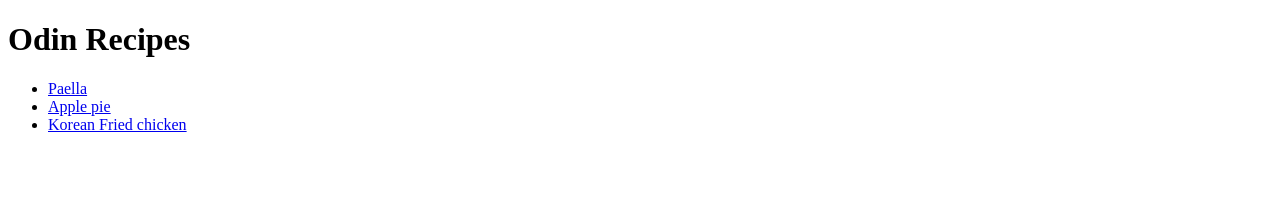
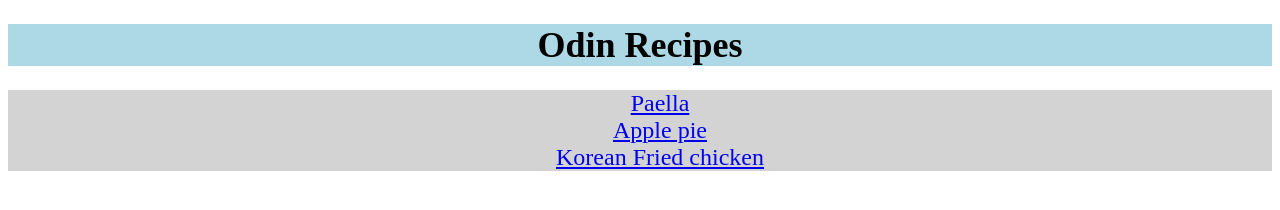
Before and after one commit to 1jeffreyli/odin-recipes, a plain HTML site: page index.html in a window 1280 px wide. Drawn offline with Linux system fonts and the light colour scheme.

Commit message:
Add styles to main recipe page

```diff
--- a/index.html
+++ b/index.html
@@ -4,11 +4,12 @@
 <head>
 <meta charset="UTF-8">
 <title>Recipes</title>
+<link rel="stylesheet" href="style.css">
 </head>
 
 <body>
-<h1>Odin Recipes</h1>
-    <p><ul>
+<h1 id="nav">Odin Recipes</h1>
+    <p><ul class="recipelist">
         <li><a href="recipes/paella.html">Paella</a></li>
         <li><a href="recipes/applepie.html">Apple pie</a></li>
         <li><a href="recipes/koreanfriedchicken.html">Korean Fried chicken</a></li>
--- /dev/null
+++ b/style.css
@@ -0,0 +1,15 @@
+* {
+    font-family:'Times New Roman', Times, serif;
+    text-align: center;
+}
+
+#nav {
+    font-size: 36px;
+    background-color: lightblue;
+}
+
+.recipelist {
+    background-color: lightgray;
+    list-style: none;
+    font-size: 24px;
+}
```
